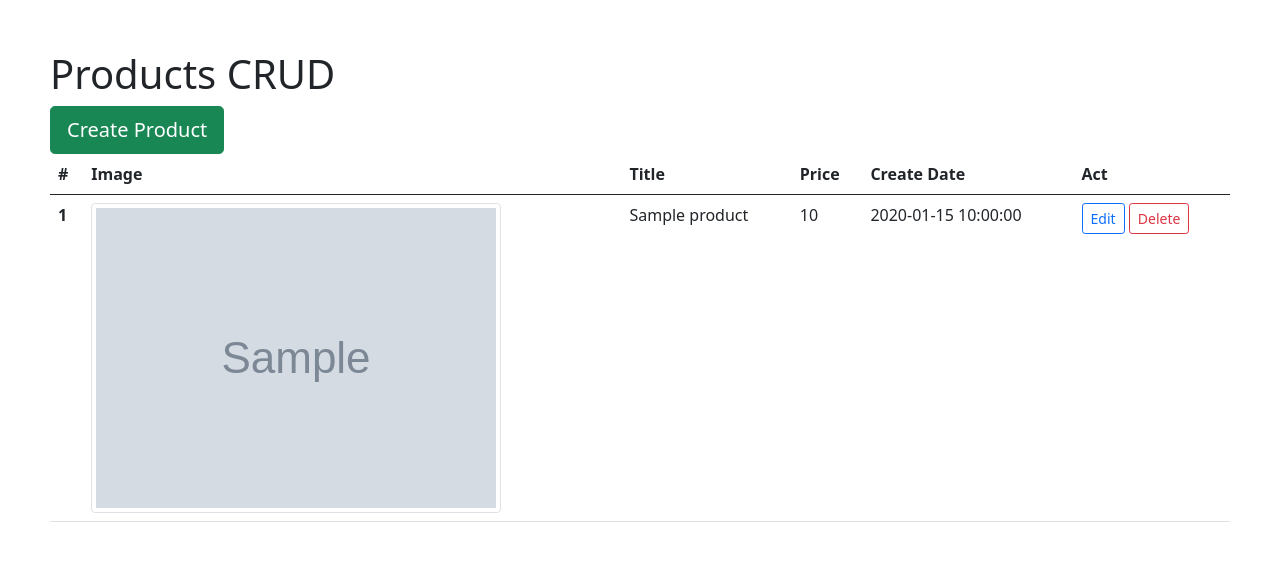
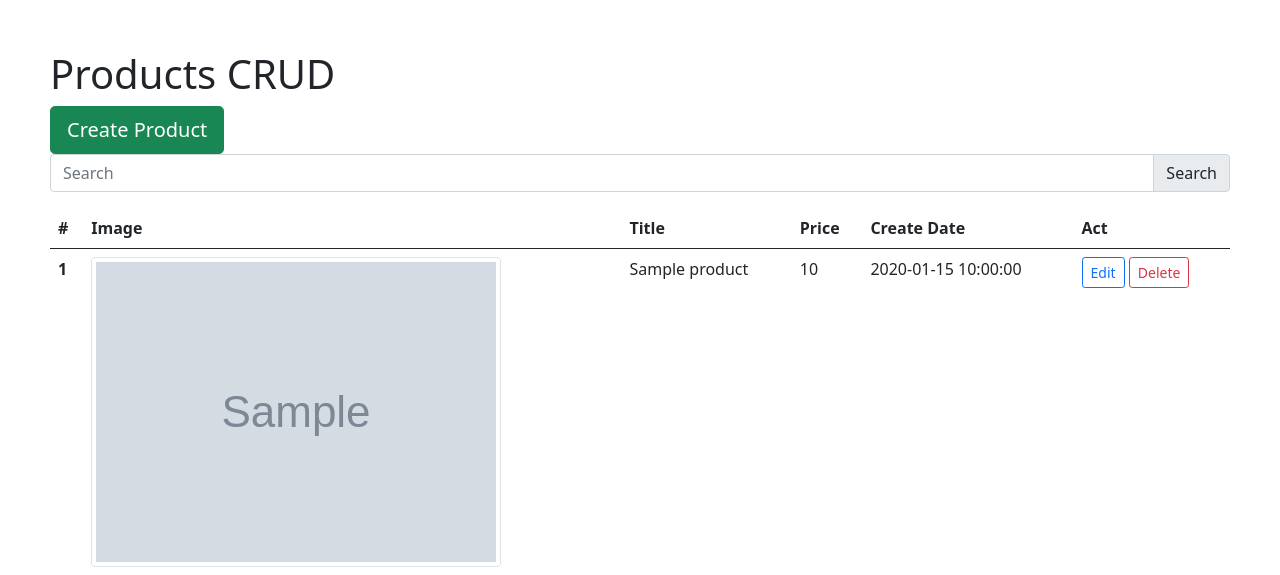
Before and after one commit to Sashakil12/php-scratchbook, a PHP site: page / in a window 1280 px wide. Shown: the top 575 px of the page. Run offline with PHP 8.4, Linux system fonts and the light colour scheme; tables that the repository leaves empty or names only in its code hold one stand-in row (values such as "Sample post"); grey boxes marked "Sample" are stand-in pictures.

Commit message:
added search fuction

```diff
--- a/14_product_crud/index.php
+++ b/14_product_crud/index.php
@@ -1,9 +1,19 @@
 <?php
 $pdo = new PDO('mysql:host=localhost;port=3306;dbname=products_crud', 'root', '');
 $pdo->setAttribute(PDO::ATTR_ERRMODE, PDO::ERRMODE_EXCEPTION);
-$statement = $pdo->prepare('SELECT * FROM products ORDER BY create_date DESC');
+
+$search = $_GET['search']??'';
+
+if ($search) {
+    $statement = $pdo->prepare('SELECT * FROM products WHERE title LIKE :title ORDER BY create_date DESC' );
+    $statement->bindValue(':title', "%$search%");
+} else {
+    $statement = $pdo->prepare('SELECT * FROM products ORDER BY create_date DESC');
+}
+
 $statement->execute();
 $products = $statement->fetchAll(PDO::FETCH_ASSOC);
+
 
 // echo '<pre>';
 // echo var_dump($products);
@@ -28,6 +38,19 @@ $products = $statement->fetchAll(PDO::FETCH_ASSOC);
     <h1>Products CRUD</h1>
     <a href='./create.php' type="button" class="btn btn-lg btn-success">Create Product</a>
     <table class="table">
+        <form method="get" action='index.php'>
+            <div class="input-group mb-3">
+                <input
+                type="text"
+                class="form-control"
+                placeholder="Search"
+                name="search"
+                value="<?php echo $search; ?>"
+                >
+                <button type="submit" class="input-group-text">Search</button>
+            </div>
+        </form>
+
 
 
         <thead>
```
Also changed, not shown: 14_product_crud/update.php (+5 -4 lines).
